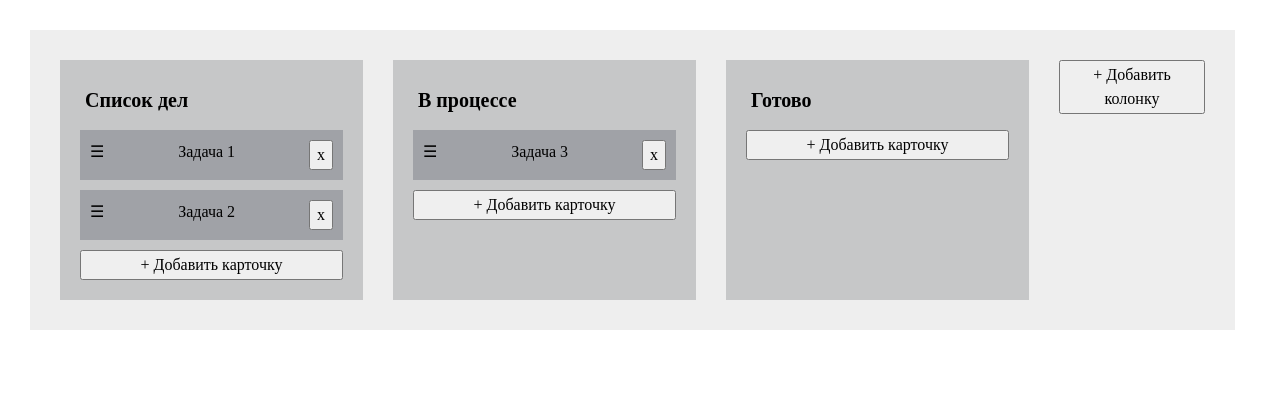
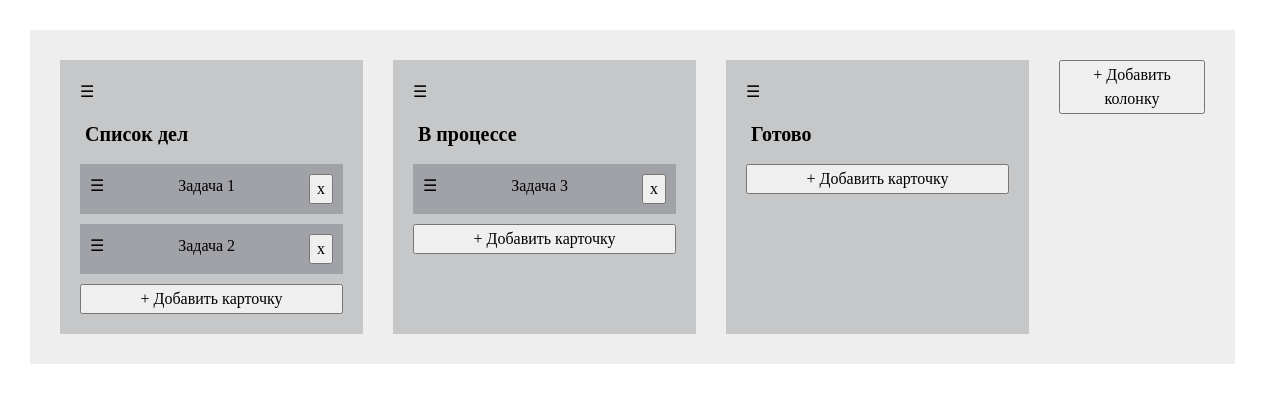
Before and after one commit to cyan1dealex/kanban-coursework, a React (Vite) app: page / in a window 1280 px wide. Shown: the top 402 px of the page. Built offline with nearby package versions, Linux system fonts and the light colour scheme.

Commit message:
drag and drop for tasks between columns

```diff
--- a/src/components/Board.jsx
+++ b/src/components/Board.jsx
@@ -1,7 +1,8 @@
 import { useState } from 'react'
 import Column from './Column'
-import { DndContext } from '@dnd-kit/core';
-import { arrayMove } from '@dnd-kit/sortable';
+import { closestCorners, DndContext, DragOverlay } from '@dnd-kit/core';
+import { arrayMove, horizontalListSortingStrategy, SortableContext } from '@dnd-kit/sortable';
+import TaskCard from './TaskCard';
 
 const Board = () => {
     const [board, setBoard] = useState({
@@ -36,6 +37,7 @@ const Board = () => {
 
     const [isAddingColumn, setIsAddingColumn] = useState(false)
     const [newTitle, setNewTitle] = useState("")
+    const [activeTask, setActiveTask] = useState(null)
 
     const addColumn = () => {
         if (!newTitle.trim()) return
@@ -119,42 +121,39 @@ const Board = () => {
         })
     }
 
-    const handleDragStart = (event) => {
-
+    const handleDragStart = ({active}) => {
+        if (active.data.current.type === "task") {
+            setActiveTask(active.id)
         }
-
-    const handleDragOver = (event) => {
-
-    }
-
-    const findColumnOfTask = (board, taskID) => {
-        return Object.keys(board.columns).find(
-            columnId => board.columns[columnId].taskIds.includes(taskID)
-        )
     }
 
     const handleDragEnd = (event) => {
         const { active, over } = event
 
+        const activeType = active.data.current.type
+        const overType = over.data.current.type
+
+        const activeId = active.id
+        const overId = over.id
+
+        const fromColumnId = active.data.current.columnId
+        const toColumnId = over.data.current.columnId
+
         if (!over || active === over) return
 
+        // Перемещение внутри колонок
+        if (activeType === overType && fromColumnId === toColumnId) {
             setBoard((prev) => {
-            const columnId = findColumnOfTask(prev, active.id)
-
-            const column = prev.columns[columnId]
-
-            console.log(columnId)
-            console.log(column)
+                const column = prev.columns[fromColumnId]
 
                 const oldIndex = column.taskIds.indexOf(active.id)
                 const newIndex = column.taskIds.indexOf(over.id)
 
-            // console.log(prev)
                 return {
                     ...prev,
                     columns: {
                         ...prev.columns,
-                    [columnId]: {
+                        [fromColumnId]: {
                             ...column,
                             taskIds: arrayMove(column.taskIds, oldIndex, newIndex)
                         }
@@ -163,9 +162,49 @@ const Board = () => {
             })
         }
 
+        // Перемещение между колонками
+        if (activeType === "task" && fromColumnId !== toColumnId) {
+            setBoard((prev) => {
+                const oldColumn = prev.columns[fromColumnId]
+                const newColumn = prev.columns[toColumnId]
+
+                // const oldIndex = oldColumn.taskIds.indexOf(active.id)
+                // const newIndex = oldColumn.taskIds.indexOf(over.id)
+
+                const targetTaskIds = [...newColumn.taskIds]
+                const index = targetTaskIds.indexOf(overId)
+
+                targetTaskIds.splice(index, 0, activeId)
+
+                return {
+                    ...prev,
+                    columns: {
+                        ...prev.columns,
+                        [fromColumnId]: {
+                            ...oldColumn,
+                            taskIds: oldColumn.taskIds.filter(
+                                (id) => id !== activeId
+                            )
+                        },
+                        [toColumnId]: {
+                            ...newColumn,
+                            taskIds: overType === "task"
+                            ? targetTaskIds
+                            : [...newColumn.taskIds, activeId]
+                        }
+                    }
+                }
+            })
+        }
+
+        setActiveTask(null)
+    }
+
     return (
-        <DndContext onDragStart={handleDragStart} onDragOver={handleDragOver} onDragEnd={handleDragEnd}>
+        <>
+            <DndContext onDragStart={handleDragStart} onDragEnd={handleDragEnd}>
                 <div className="board">
+                    <SortableContext items={board.columnOrder} strategy={horizontalListSortingStrategy}>
                         {board.columnOrder.map((columnId) => {
                             const column = board.columns[columnId]
                             const tasks = column.taskIds.map((taskId) => board.tasks[taskId])
@@ -180,6 +219,8 @@ const Board = () => {
                                 onRemoveTask={(taskId) => removeTask(columnId, taskId)}/>
                             )
                         })}
+                    </SortableContext>
+
 
                     {isAddingColumn ? (
                         <div className="board__addColumn">
@@ -195,7 +236,13 @@ const Board = () => {
                         <button className="board__addColumnButton" onClick={() => setIsAddingColumn(true)}>+ Добавить колонку</button>
                     )}
                 </div>
+                <DragOverlay>
+                    {activeTask ? (
+                    <TaskCard task={board.tasks[activeTask]} overlay />
+                    ) : null}
+                </DragOverlay>
             </DndContext>
+        </>
     )
 }
 
--- a/src/components/Column.jsx
+++ b/src/components/Column.jsx
@@ -1,18 +1,39 @@
 import { useState } from 'react'
 import TaskCard from './TaskCard'
 import { useDroppable } from '@dnd-kit/core'
-import { SortableContext } from '@dnd-kit/sortable'
+import { horizontalListSortingStrategy, SortableContext, useSortable, verticalListSortingStrategy } from '@dnd-kit/sortable'
 
 const Column = ({ id, title, tasks, onAddTask, onRemoveTask }) => {
     const [columnTitle, setColumnTitle] = useState(title)
     const [isAddingTask, setIsAddingTask] = useState(false)
     const [text, setText] = useState("")
 
-    const {isOver, setNodeRef} = useDroppable({
-        id: `droppable-${id}`
+    const {attributes, listeners, setNodeRef: setSortableRef, transform, transition, isDragging} = useSortable({
+        id: id,
+        data: {
+            type: "column",
+            columnId: id,
+        },
+    })
+
+    const {isOver, setNodeRef: setDroppableRef} = useDroppable({
+        id: id,
+        data: {
+            type: "column",
+            columnId: id,
+        },
     })
     const style = {
-        color: isOver ? 'red' : undefined,
+        transform: transform
+        ? `translate3d(${transform.x}px, ${transform.y}px, 0)`
+        : undefined,
+        transition,
+        opacity: isDragging ? 0.5 : 1
+    }
+
+    const setRefs = (node) => {
+        setSortableRef(node)
+        setDroppableRef(node)
     }
 
     const handleSubmit = () => {
@@ -24,7 +45,9 @@ const Column = ({ id, title, tasks, onAddTask, onRemoveTask }) => {
     }
 
     return (
-        <div ref={setNodeRef} style={style} className="column">
+        <div ref={setRefs} style={style} className="column">
+            <div {...listeners} className="dragHandle">☰</div>
+
             <div className="column__title">
                 <input
                     className="column__input"
@@ -33,9 +56,9 @@ const Column = ({ id, title, tasks, onAddTask, onRemoveTask }) => {
                     onChange={(e) => setColumnTitle(e.target.value)}/>
             </div>
 
-            <SortableContext items={tasks.map(t => t.id)}>
+            <SortableContext items={tasks.map(t => t.id)} strategy={verticalListSortingStrategy}>
                 {tasks.map((task) => (
-                    <TaskCard key={task.id} task={task} onDelete={() => onRemoveTask(task.id)}></TaskCard>
+                    <TaskCard key={task.id} task={task} columnId={id} onDelete={() => onRemoveTask(task.id)}></TaskCard>
                 ))}
             </SortableContext>
 
--- a/src/components/TaskCard.jsx
+++ b/src/components/TaskCard.jsx
@@ -1,22 +1,26 @@
 import { useSortable } from "@dnd-kit/sortable";
 
-const TaskCard = ({ task, onDelete }) => {
-    const {attributes, listeners, setNodeRef, transform} = useSortable({
+const TaskCard = ({ task, onDelete, columnId, overlay }) => {
+    const {attributes, listeners, setNodeRef, transform, transition, isDragging} = useSortable({
         id: task.id,
+        data: {
+            type: "task",
+            columnId: columnId,
+        },
     })
-    const style = transform ? {
-        transform: `translate3d(${transform.x}px, ${transform.y}px, 0)`,
-    } : undefined;
+    const style = {
+        transform: transform ? `translate3d(${transform.x}px, ${transform.y}px, 0)` : undefined,
+    };
 
     return (
-        <div className="taskCard" ref={setNodeRef} style={style} {...attributes}>
+        <div className={`taskCard ${overlay ? 'overlay' : ''}`} ref={setNodeRef} style={style} {...attributes} >
             <div {...listeners} className="dragHandle">☰</div>
 
             {task.text}
 
             <button onClick={(e) => {
-                e.stopPropagation()
-                onDelete()
+                    e.stopPropagation()
+                    onDelete()
                 }}
             >x</button>
         </div>
--- a/src/styles/main.css
+++ b/src/styles/main.css
@@ -6,6 +6,12 @@ body {
 
 .dragHandle {
     cursor: grab;
+}
+
+.taskCard.overlay {
+    box-shadow: 0 5px 15px rgb(0, 0, 0);
+    background-color: white;
+    z-index: 1000;
 }
 
 .board {
```
Lines whose indentation alone changed are shown as unchanged.
